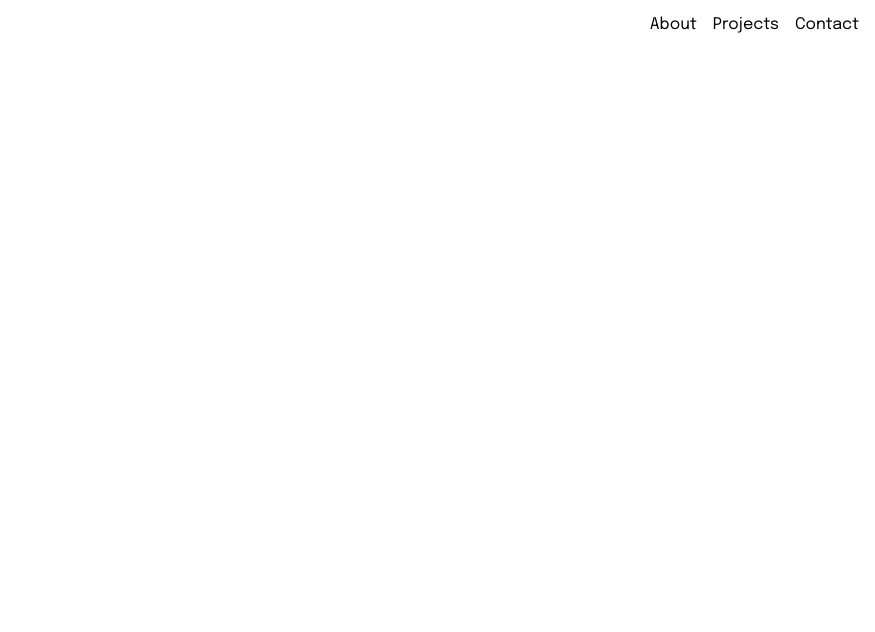
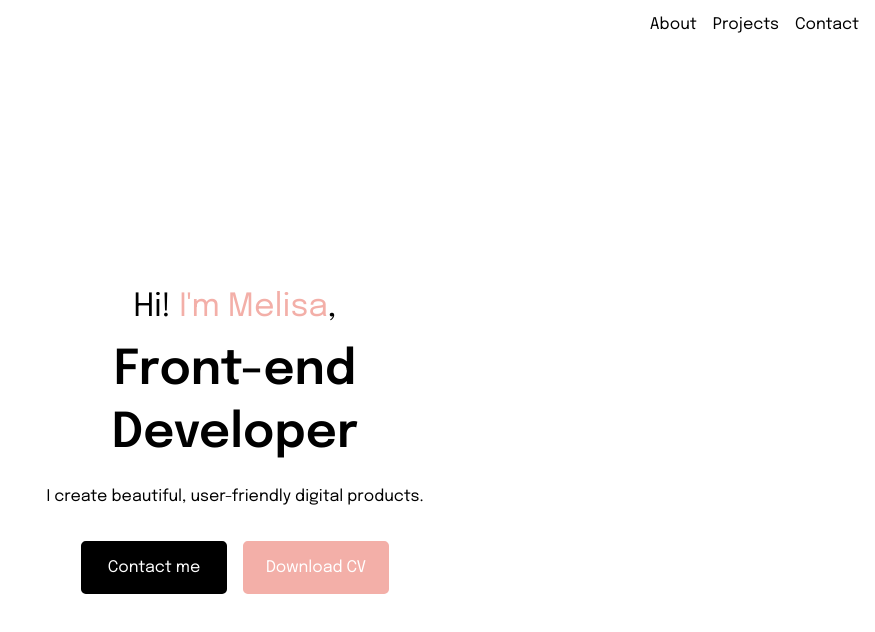
Before and after one commit to melisandoval/portfolio-vue, a Vue app: page / in a window 1280 px wide. Shown: the top 632 px of the page, without its empty margins (405-1280 px from the left). Built offline with nearby package versions, Linux system fonts and the light colour scheme.

Commit message:
add header text content

```diff
--- a/src/App.vue
+++ b/src/App.vue
@@ -3,6 +3,7 @@
   <body>
     <NavBarMobile v-if="showMobileMenu" @onMobileNavbarLinkClicked="handleCloseMobileNavbar" />
     <NavBar @onBurgerMenuClicked="handleShowMobileNavbar" />
+    <HeaderHero />
   </body>
 </template>
 
@@ -10,6 +11,7 @@
 import { ref } from 'vue'
 import NavBar from './Navbar/NavBar.vue'
 import NavBarMobile from './NavBar/NavbarMobile.vue'
+import HeaderHero from './HeaderHero/HeaderHero.vue'
 
 const showMobileMenu = ref(false)
 
--- /dev/null
+++ b/src/HeaderHero/HeaderHero.vue
@@ -0,0 +1,107 @@
+<template>
+  <div class="header-container">
+    <section>
+      <h1>
+        <span class="h1-minor">Hi! <span class="h1-highlight">I'm Melisa</span>,</span> <br />
+        <span class="h1-major"
+          >Front-end <br />
+          Developer</span
+        >
+      </h1>
+      <p>I create beautiful, user-friendly digital products.</p>
+      <div class="header-links-container">
+        <a href="#contact" class="header-contact-link">Contact me</a>
+        <a href="#" class="header-download-cv-link">Download CV</a>
+      </div>
+    </section>
+  </div>
+</template>
+
+<script setup></script>
+
+<style scoped>
+.header-container {
+  min-height: 90vh;
+  display: grid;
+  place-items: center;
+  padding: 1em;
+  display: flex;
+  flex-direction: column;
+  align-items: center;
+  justify-content: center;
+  text-align: center;
+}
+
+.h1-minor {
+  font-weight: 400;
+  line-height: 2em;
+  font-size: 2rem;
+}
+
+.h1-major {
+  font-size: 3rem;
+  line-height: 1.3em;
+  font-size: 3rem;
+}
+
+.h1-highlight {
+  color: #f3afa8;
+}
+
+p {
+  line-height: 150%;
+  font-size: 1rem;
+}
+
+.header-links-container {
+  display: flex;
+  gap: 1em;
+  align-items: center;
+  justify-content: center;
+  padding-top: 1em;
+}
+
+a {
+  padding: 1em;
+  border-radius: 0.3em;
+  font-size: 0.7rem;
+  width: 80px;
+}
+
+a:hover {
+  text-decoration: none;
+}
+
+.header-contact-link {
+  background-color: black;
+  color: #ffffff;
+  border: 2px solid black;
+}
+
+.header-contact-link:hover {
+  background-color: #ffffff;
+  color: black;
+}
+
+.header-download-cv-link {
+  background-color: #f3afa8;
+  color: #ffffff;
+  border: 2px solid #f3afa8;
+}
+
+.header-download-cv-link:hover {
+  background-color: #ffffff;
+  color: #f3afa8;
+}
+
+@media screen and (min-width: 768px) {
+  .header-links-container {
+    flex-direction: row;
+  }
+
+  a {
+    font-size: 1rem;
+    width: 110px;
+  }
+}
+</style>
--- a/src/main.css
+++ b/src/main.css
@@ -1,7 +1,10 @@
 :root {
   --main-bg-color: #ffffff;
   --black: #000;
+  --pink: #f3afa8;
 }
+
+/* Another pink: #fac6bb */
 
 #app {
   margin: 0;
--- a/vite.config.js
+++ b/vite.config.js
@@ -13,4 +13,4 @@ export default defineConfig({
   }
 })
 
-// lalalalalala
+// lalalalalalala
```
Also changed, not shown: src/components/PrimaryButton.vue (added, +9 -0 lines).
